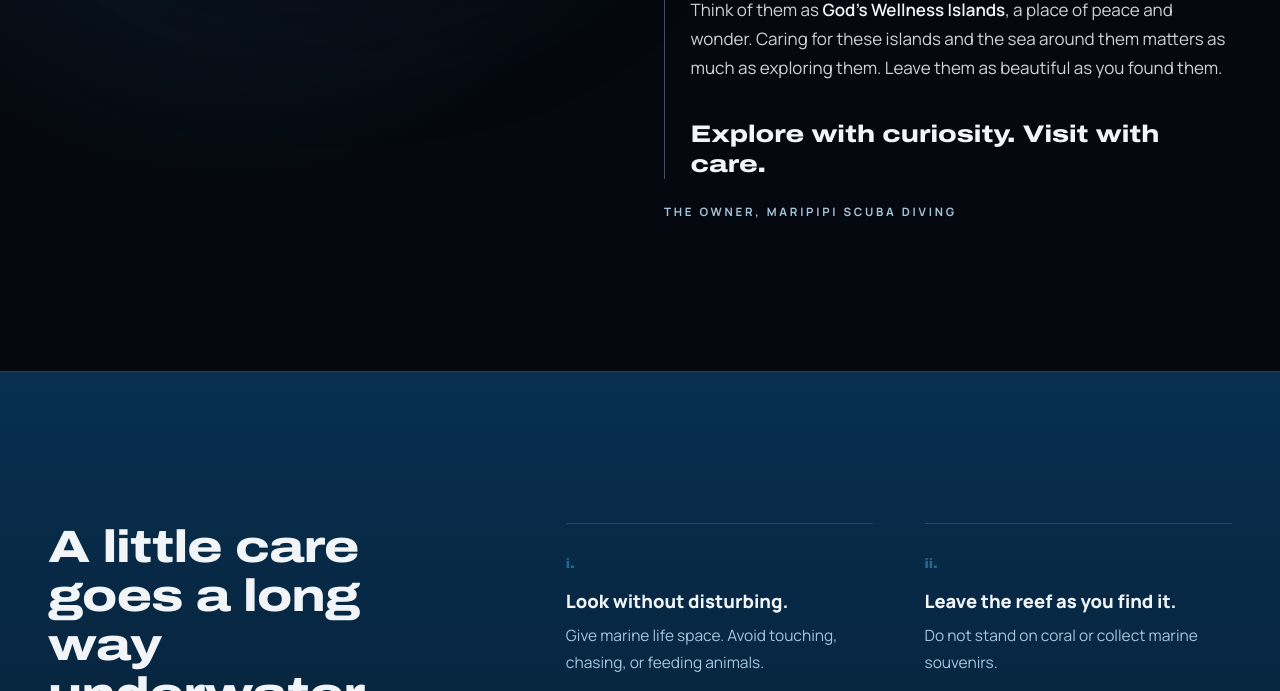
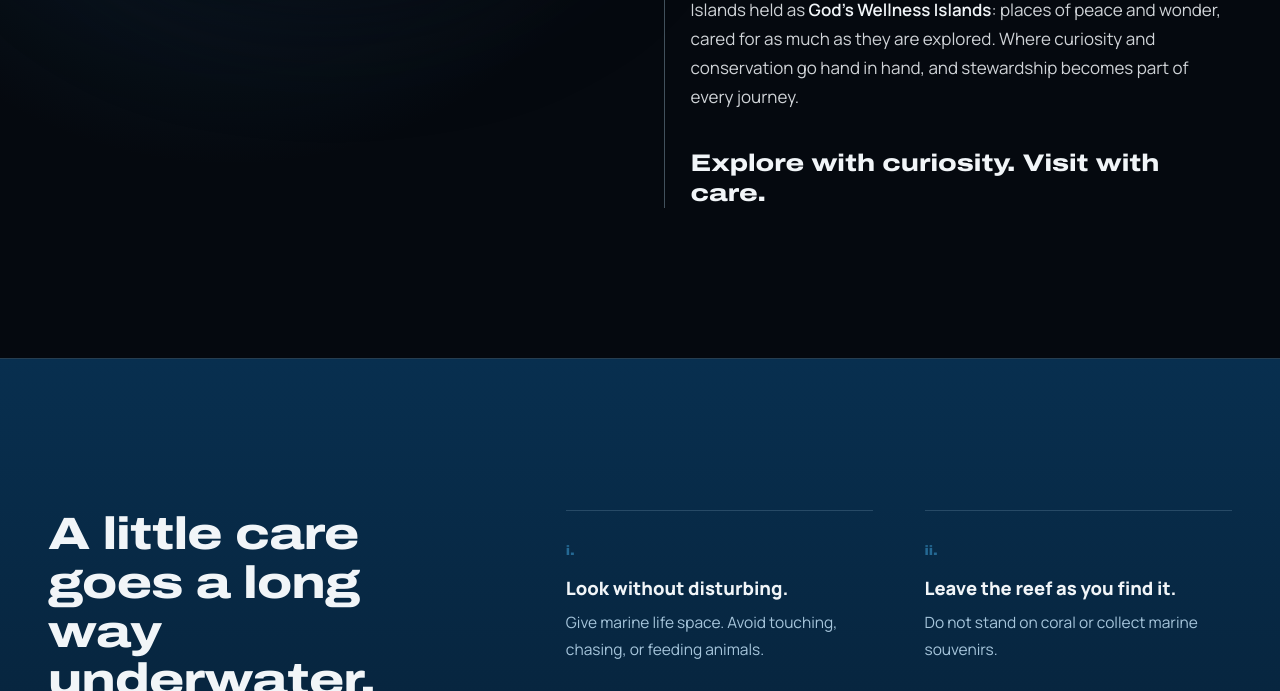
Before and after one commit to lendezstudio/Maripipi-Scuba-Diving-, a plain HTML site: page index.html in a window 1280 px wide. Shown: the part 3630-4321 px from the top of the page. Drawn offline with Linux system fonts and the light colour scheme.

Commit message:
Rewrite purpose copy as a vision statement without attribution
Co-Authored-By: Claude Opus 5.5 <noreply@anthropic.com>

```diff
--- a/css/styles.css
+++ b/css/styles.css
@@ -615,22 +615,9 @@ figcaption .image-note { margin-left: auto; }
 .purpose__copy { grid-column: 7 / span 6; }
 .purpose__copy p:not(.eyebrow):not(.purpose__line) { color: rgba(241, 245, 248, 0.86); max-width: 36rem; }
 .purpose__copy em { font-style: normal; color: var(--white); font-weight: 600; }
-.purpose__quote { margin: 0; }
-.purpose__quote blockquote {
-  margin: 0;
+.purpose__vision {
   padding-left: clamp(1.1rem, 2vw, 1.6rem);
   border-left: 1px solid var(--rule-strong);
-}
-.purpose__quote figcaption {
-  display: block;
-  margin: 1.4rem 0 0;
-  padding: 0;
-  border: 0;
-  font-size: 0.72rem;
-  font-weight: 700;
-  letter-spacing: 0.24em;
-  text-transform: uppercase;
-  color: var(--pale);
 }
 .purpose__line {
   margin-top: 2.25rem;
--- a/index.html
+++ b/index.html
@@ -210,14 +210,11 @@
         <div class="purpose__copy reveal">
           <p class="eyebrow">Explore with purpose</p>
           <h2 class="display-2" id="purpose-title">Discover the beauty. <span class="muted">Care for what makes it special.</span></h2>
-          <figure class="purpose__quote">
-            <blockquote>
-              <p>Come to Maripipi for the sea, and let the islands slow you down. The beauty here, above and below the water, is worth seeing for yourself, and worth protecting.</p>
-              <p>Think of them as <em>God’s Wellness Islands</em>, a place of peace and wonder. Caring for these islands and the sea around them matters as much as exploring them. Leave them as beautiful as you found them.</p>
-              <p class="purpose__line">Explore with curiosity. Visit with care.</p>
-            </blockquote>
-            <figcaption>The owner, Maripipi Scuba Diving</figcaption>
-          </figure>
+          <div class="purpose__vision">
+            <p>A Maripipi where every visitor leaves with a deeper love for the sea. Where the beauty above and below the water is seen, understood, and protected for the generations still to come.</p>
+            <p>Islands held as <em>God’s Wellness Islands</em>: places of peace and wonder, cared for as much as they are explored. Where curiosity and conservation go hand in hand, and stewardship becomes part of every journey.</p>
+            <p class="purpose__line">Explore with curiosity. Visit with care.</p>
+          </div>
         </div>
       </div>
     </section>
```
